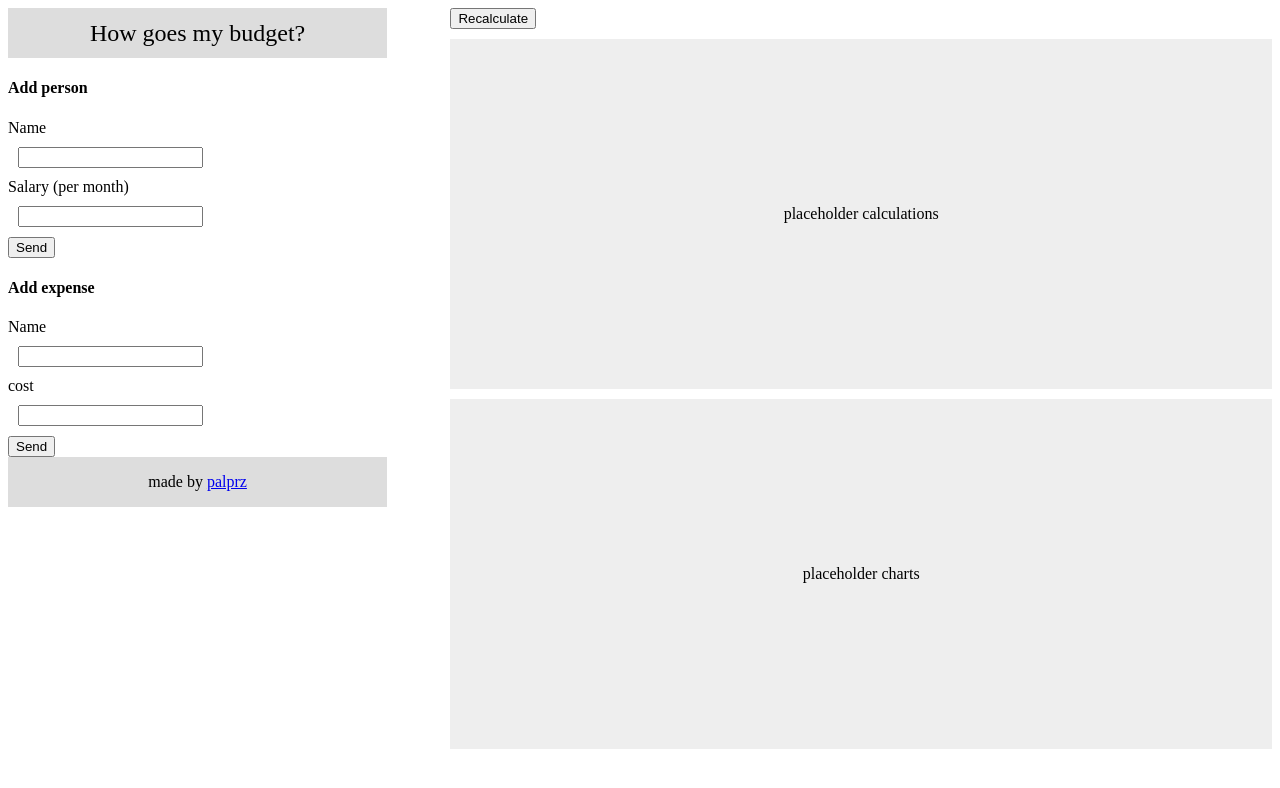
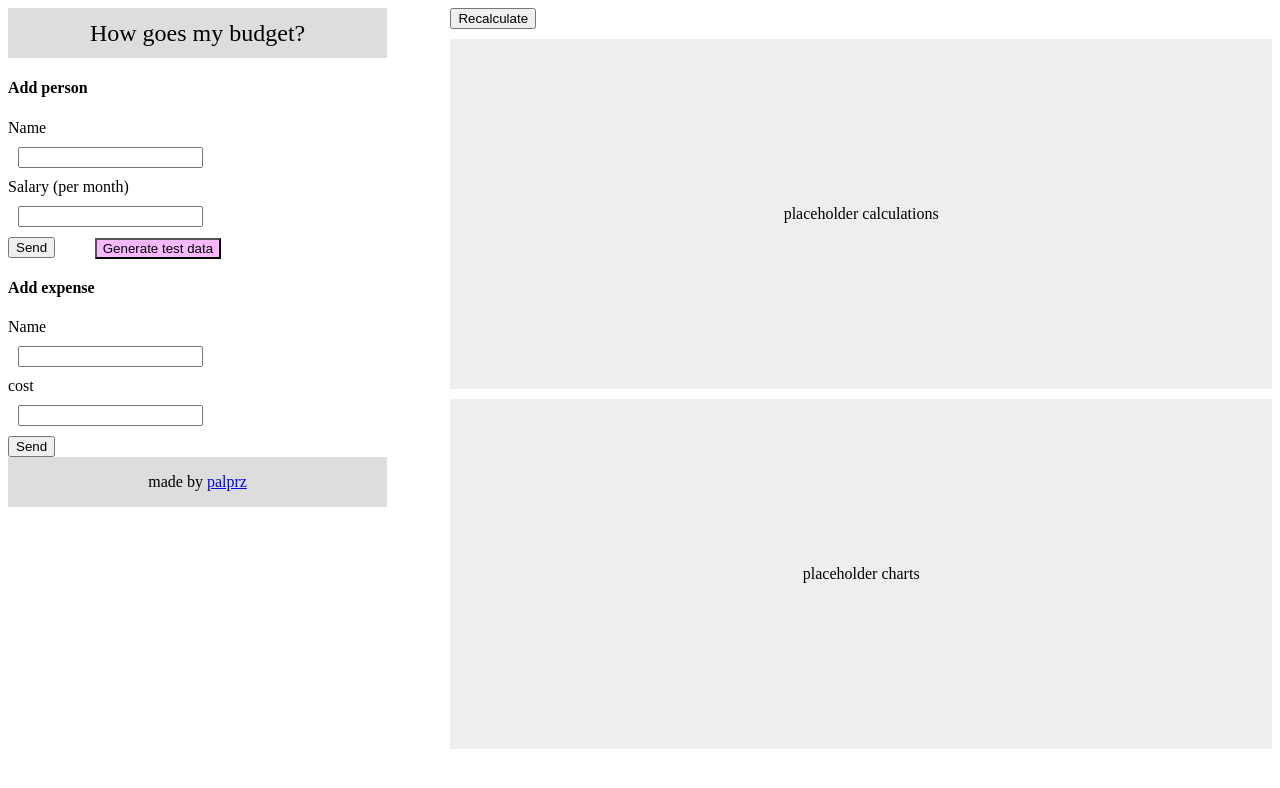
Before and after one commit to palprz/how-goes-my-budget, an Angular app: page / in a window 1280 px wide. Shown: the top 788 px of the page. Built offline with nearby package versions, Linux system fonts and the light colour scheme.

Commit message:
Create some test data with a button

```diff
--- a/src/app/expenses/expenses.component.html
+++ b/src/app/expenses/expenses.component.html
@@ -11,3 +11,4 @@
         <td>{{ expense.cost }}</td>
     </tr>
 </table>
+<button style="background-color: rgb(247, 184, 253);" (click)='generateTestData()'>Generate test data</button>
--- a/src/app/expenses/expenses.component.ts
+++ b/src/app/expenses/expenses.component.ts
@@ -18,4 +18,20 @@ export class ExpensesComponent {
     this.persons = dataService.getPersons();
   }
 
+  generateTestData() {
+    const person1 = new Person('Adam', 2200);
+    const person2 = new Person('Sarah', 2500);
+
+    this.persons.push(person1);
+    this.persons.push(person2);
+
+    const expense1 = new Expense('Rent', 950);
+    const expense2 = new Expense('Food', 450);
+    const expense3 = new Expense('Electricity', 150);
+
+    this.expenses.push(expense1);
+    this.expenses.push(expense2);
+    this.expenses.push(expense3);
+  }
+
 }
```
